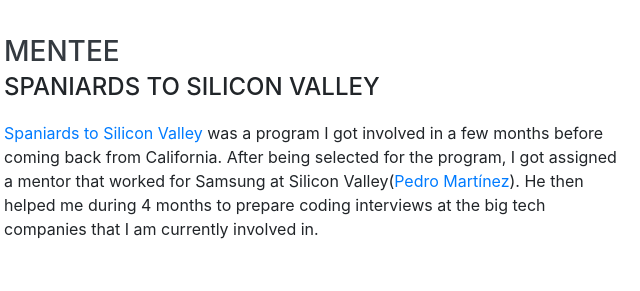
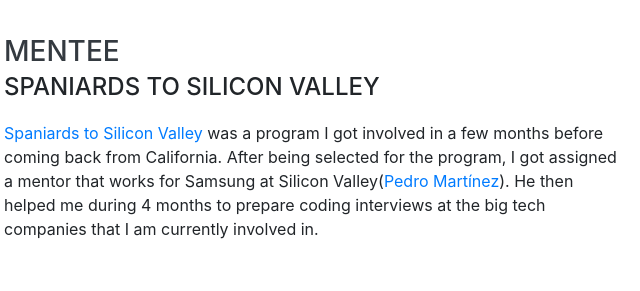
Before and after one commit to criskgl/criskgl.github.io, a website with bundled scripts: page index.html in a window 1280 px wide. Shown: the part 900-1191 px from the top of the page, 316-956 px from the left. Built offline with nearby package versions, Linux system fonts and the light colour scheme; a web font is replaced by a local one.

Commit message:
Update index.html

```diff
--- a/index.html
+++ b/index.html
@@ -102,7 +102,7 @@
           <div class="resume-content">
             <h3 class="mb-0">Mentee</h3>
             <div class="subheading mb-3">Spaniards to Silicon Valley</div>
-            <p><a href="https://spaniardstosv.org/">Spaniards to Silicon Valley</a> was a program I got involved in a few months before coming back from California. After being selected for the program, I got assigned a mentor that worked for Samsung at Silicon Valley(<a href="https://www.linkedin.com/in/pedromartinezlop3z/">Pedro Martínez</a>). He then helped me during 4 months to prepare coding interviews at the big tech companies that I am currently involved in.
+            <p><a href="https://spaniardstosv.org/">Spaniards to Silicon Valley</a> was a program I got involved in a few months before coming back from California. After being selected for the program, I got assigned a mentor that works for Samsung at Silicon Valley(<a href="https://www.linkedin.com/in/pedromartinezlop3z/">Pedro Martínez</a>). He then helped me during 4 months to prepare coding interviews at the big tech companies that I am currently involved in.
           </div>
           <div class="resume-date text-md-right">
             <span class="text-primary">May 2019 - Sep 2019</span>
```
